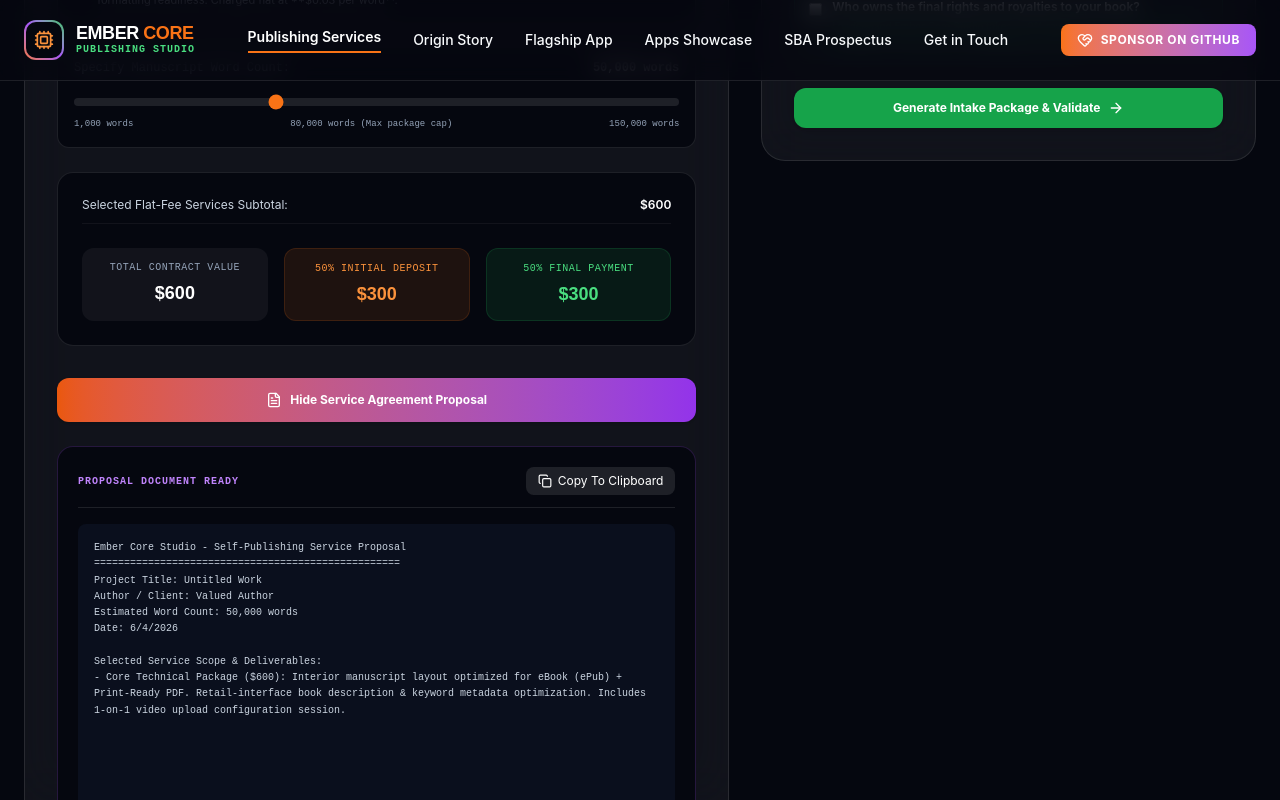
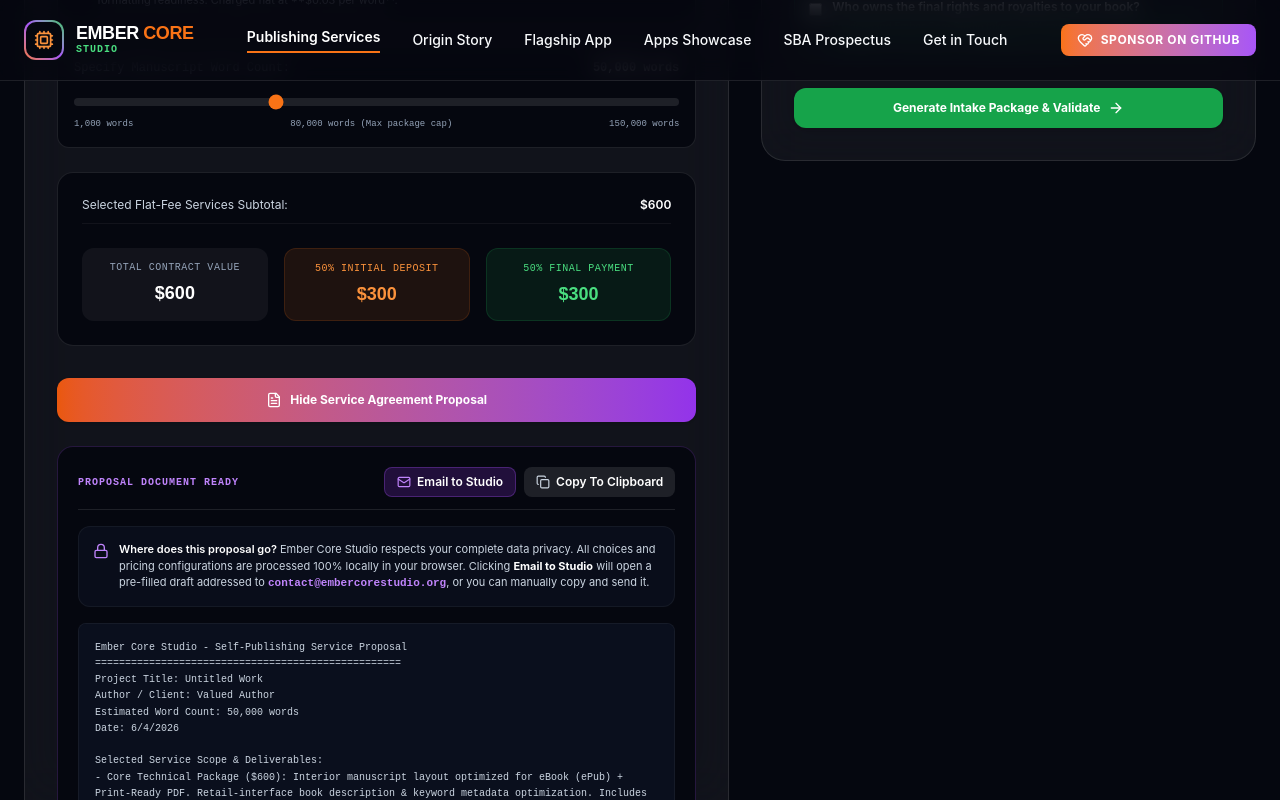
Before and after one commit to ayaghi88/EmberCoreStudio, a React (Vite) app: page / in a window 1280 px wide. Both pictures are taken after a click on the button "Generate Official Service Proposal". Shown: the part 2715-3515 px from the top of the page. Built offline with nearby package versions, Linux system fonts and the light colour scheme.

Commit message:
feat: add email integration to publishing tools
Implement email functionality for proposals and client intake forms, allowing users to send documentation directly to the studio. Also updated the brand display to "Studio".

```diff
--- a/src/App.tsx
+++ b/src/App.tsx
@@ -91,7 +91,7 @@
               <span className="font-display font-extrabold text-lg uppercase tracking-tight text-white leading-none">
                 Ember <span className="text-ember-500">Core</span>
               </span>
-              <span className="text-[10px] uppercase font-mono tracking-widest text-prosperity-400 font-bold">Publishing Studio</span>
+              <span className="text-[10px] uppercase font-mono tracking-widest text-prosperity-400 font-bold">Studio</span>
             </div>
           </a>
 
--- a/src/components/PublishingLaunchpad.tsx
+++ b/src/components/PublishingLaunchpad.tsx
@@ -13,7 +13,9 @@
   DollarSign,
   AlertTriangle,
   ChevronRight,
-  Award
+  Award,
+  Mail,
+  Lock
 } from 'lucide-react';
 
 export default function PublishingLaunchpad() {
@@ -133,6 +135,18 @@
     navigator.clipboard.writeText(getIntakeSummaryText());
     setCopiedIntake(true);
     setTimeout(() => setCopiedIntake(false), 2000);
+  };
+
+  const handleEmailProposal = () => {
+    const subject = encodeURIComponent(`Ember Core Studio - Self-Publishing Service Proposal`);
+    const body = encodeURIComponent(getProposalText());
+    window.location.href = `mailto:contact@embercorestudio.org?subject=${subject}&body=${body}`;
+  };
+
+  const handleEmailIntake = () => {
+    const subject = encodeURIComponent(`Ember Core Studio - Client Intake Form: ${intakeName || 'Author'}`);
+    const body = encodeURIComponent(getIntakeSummaryText());
+    window.location.href = `mailto:contact@embercorestudio.org?subject=${subject}&body=${body}`;
   };
 
   const syncIntakeToServices = () => {
@@ -549,26 +563,44 @@
             {/* Copyable generated Proposal panel */}
             {isProposalGenerated && (
               <div className="p-5 rounded-2xl bg-base-950 border border-royal-500/20 space-y-4 animate-fadeIn">
-                <div className="flex justify-between items-center border-b border-clarity-50/10 pb-3">
+                <div className="flex flex-col sm:flex-row gap-2 justify-between items-start sm:items-center border-b border-clarity-50/10 pb-3">
                   <span className="text-[10px] font-mono tracking-widest text-royal-400 font-bold uppercase">PROPOSAL DOCUMENT READY</span>
+                  <div className="flex flex-wrap gap-2">
+                    <button
+                      onClick={handleEmailProposal}
+                      className="inline-flex items-center gap-1.5 px-3 py-1.5 rounded-lg bg-royal-600/20 hover:bg-royal-600/40 border border-royal-500/30 text-white text-xs active:scale-95 transition-all font-semibold"
+                    >
+                      <Mail className="w-3.5 h-3.5 text-royal-400" />
+                      <span>Email to Studio</span>
+                    </button>
                     <button
                       onClick={handleCopyProposal}
-                    className="inline-flex items-center gap-1.5 px-3 py-1.5 rounded-lg bg-clarity-50/10 text-white text-xs hover:bg-clarity-50/20 active:scale-95 transition-all"
+                      className="inline-flex items-center gap-1.5 px-3 py-1.5 rounded-lg bg-clarity-50/10 text-white text-xs hover:bg-clarity-50/20 active:scale-95 transition-all font-semibold"
                     >
                       {copiedProposal ? (
                         <>
                           <Check className="w-3.5 h-3.5 text-prosperity-400" />
-                        <span className="text-prosperity-400 font-bold">Copied!</span>
+                          <span className="text-prosperity-400">Copied!</span>
                         </>
                       ) : (
                         <>
-                        <Copy className="w-3.5 h-3.5" />
+                          <Copy className="w-3.5 h-3.5 text-clarity-400" />
                           <span>Copy To Clipboard</span>
                         </>
                       )}
                     </button>
                   </div>
-                <pre className="text-[10px] leading-relaxed text-clarity-400 font-mono bg-base-900 p-4 rounded-lg overflow-x-auto whitespace-pre-wrap select-all max-h-72 overflow-y-auto">
+                </div>
+
+                {/* Privacy & Secure Data flow box */}
+                <div className="p-3.5 rounded-xl bg-base-900/80 border border-clarity-50/5 flex items-start gap-2.5 text-[11px] text-clarity-400 leading-normal">
+                  <Lock className="w-4 h-4 text-royal-400 shrink-0 mt-0.5" />
+                  <div>
+                    <span className="text-white font-semibold">Where does this proposal go?</span> Ember Core Studio respects your complete data privacy. All choices and pricing configurations are processed 100% locally in your browser. Clicking <strong className="text-white">Email to Studio</strong> will open a pre-filled draft addressed to <span className="text-royal-400 font-mono font-semibold">contact@embercorestudio.org</span>, or you can manually copy and send it.
+                  </div>
+                </div>
+
+                <pre className="text-[10px] leading-relaxed text-clarity-400 font-mono bg-base-900 p-4 rounded-lg overflow-x-auto whitespace-pre-wrap select-all max-h-72 overflow-y-auto border border-clarity-50/5">
                   {getProposalText()}
                 </pre>
               </div>
@@ -802,23 +834,40 @@
                 </div>
 
                 {/* Action buttons */}
-                <div className="space-y-3 pt-2">
+                <div className="space-y-4 pt-2">
+                  <button
+                    onClick={handleEmailIntake}
+                    className="w-full py-3.5 bg-gradient-to-r from-prosperity-600 to-royal-600 hover:from-prosperity-500 hover:to-royal-500 text-white font-bold rounded-xl flex items-center justify-center gap-2 transition-all shadow-md font-semibold text-xs"
+                  >
+                    <Mail className="w-4 h-4 text-white" />
+                    <span>Email Intake Directly to Studio</span>
+                  </button>
+
                   <button
                     onClick={handleCopyIntake}
-                    className="w-full py-3 bg-clarity-50/5 hover:bg-clarity-50/10 text-white font-bold rounded-xl border border-clarity-50/10 transition-all flex items-center justify-center gap-2"
+                    className="w-full py-3 bg-clarity-50/5 hover:bg-clarity-50/10 text-white font-bold rounded-xl border border-clarity-50/10 transition-all flex items-center justify-center gap-2 text-xs"
                   >
                     {copiedIntake ? (
                       <>
                         <Check className="w-4 h-4 text-prosperity-400" />
-                        <span className="text-prosperity-400">Copied Summary!</span>
+                        <span className="text-prosperity-400 font-semibold">Copied Summary!</span>
                       </>
                     ) : (
                       <>
-                        <Copy className="w-4 h-4" />
-                        <span>Copy Intake Summary</span>
+                        <Copy className="w-4 h-4 text-clarity-400" />
+                        <span>Copy Intake Summary manually</span>
                       </>
                     )}
                   </button>
+
+                  {/* Privacy & Secure Data flow box */}
+                  <div className="p-3.5 rounded-xl bg-base-950 border border-clarity-50/10 flex items-start gap-2.5 text-[11px] text-clarity-400 text-left leading-normal">
+                    <Lock className="w-4 h-4 text-prosperity-400 shrink-0 mt-0.5" />
+                    <div>
+                      <span className="text-white font-semibold">Where does this form go?</span> Ember Core Studio prioritizes your data privacy. All answers are kept 100% locally on your computer. Clicking <strong className="text-white">Email Intake Directly</strong> initiates a pre-filled draft addressed to <span className="text-prosperity-400 font-mono font-semibold">contact@embercorestudio.org</span>, or you can manually copy and send the summary.
+                    </div>
+                  </div>
+
                   <button
                     onClick={() => setIntakeSubmitted(false)}
                     className="text-clarity-500 hover:text-white transition-colors underline block mx-auto text-[10px]"
```
Lines whose indentation alone changed are shown as unchanged.
